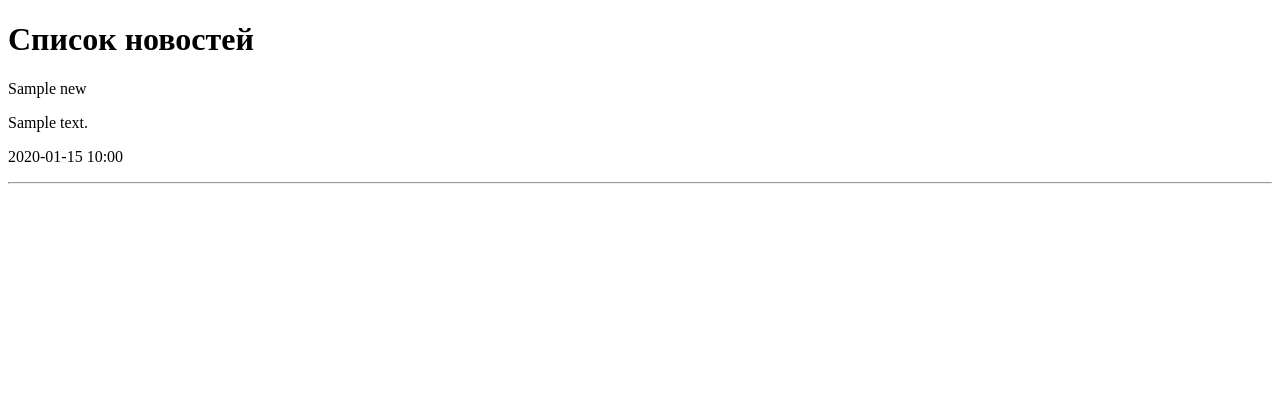
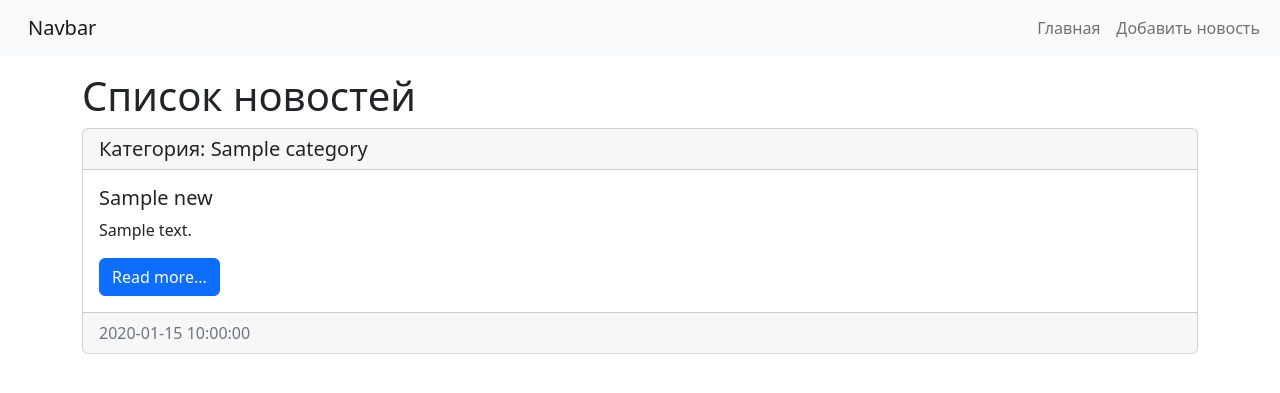
Before and after one commit to Leetroom/Python_Test_Website_Django, a Django app: page / in a window 1280 px wide. Shown: the top 393 px of the page. Run offline with Django 4.2, Linux system fonts and the light colour scheme; tables that the repository leaves empty hold one stand-in row (values such as "Sample post").

Commit message:
Add category. Add bootstrap template.

```diff
--- a/MyFirstProject/news/models.py
+++ b/MyFirstProject/news/models.py
@@ -8,6 +8,7 @@ class News(models.Model):
     updated_at = models.DateTimeField(auto_now=True, verbose_name='Дата обновления')
     photo = models.ImageField(upload_to='photos/%Y/%m/%d/', blank=True)
     is_published = models.BooleanField(default=True, verbose_name='Опубликовано')
+    category = models.ForeignKey('Category', on_delete=models.PROTECT, null=True, verbose_name='Категория')
 
     def __str__(self):
         return self.title
@@ -16,6 +17,17 @@ class News(models.Model):
         verbose_name = 'Новость'
         verbose_name_plural = 'Новости'
         ordering = ['-created_at']
+
+class Category(models.Model):
+    title = models.CharField(max_length=150, db_index=True, verbose_name='Наименование категории')
+
+    def __str__(self):
+        return self.title
+
+    class Meta:
+        verbose_name = 'Категория'
+        verbose_name_plural = 'Категории'
+        ordering = ['title']
 # id = int
 # title = varchar
 # content = text
--- a/MyFirstProject/news/templates/news/index.html
+++ b/MyFirstProject/news/templates/news/index.html
@@ -1,21 +1,55 @@
-<!DOCTYPE html>
+<!doctype html>
 <html lang="en">
-<head>
-    <meta charset="UTF-8">
+  <head>
+    <!-- Required meta tags -->
+    <meta charset="utf-8">
+    <meta name="viewport" content="width=device-width, initial-scale=1">
+
+    <!-- Bootstrap CSS -->
+    <link rel="stylesheet" href="https://cdn.jsdelivr.net/npm/bootstrap@5.2.2/dist/css/bootstrap.rtl.min.css" integrity="sha384-7mQhpDl5nRA5nY9lr8F1st2NbIly/8WqhjTp+0oFxEA/QUuvlbF6M1KXezGBh3Nb" crossorigin="anonymous">
+
     <title>{{ title }}</title>
-</head>
-<body>
+  </head>
+  <body>
+  <nav class="navbar navbar-expand-lg bg-light">
+    <div class="container-fluid">
+      <a class="navbar-brand" href="/">Navbar</a>
+      <button class="navbar-toggler" type="button" data-bs-toggle="collapse" data-bs-target="#navbarSupportedContent" aria-controls="navbarSupportedContent" aria-expanded="false" aria-label="Toggle navigation">
+        <span class="navbar-toggler-icon"></span>
+      </button>
+      <div class="collapse navbar-collapse" id="navbarSupportedContent">
+        <ul class="navbar-nav me-auto mb-2 mb-lg-0">
+          <li class="nav-item"><a class="nav-link" href="/">Главная</a></li>
+          <li class="nav-item"><a class="nav-link" href="/">Добавить новость</a></li>
+        </ul>
+      </div>
+    </div>
+  </nav>
+  <div class="container mt-3">
+    <h1>{{ title }}</h1>
+    <div class="row">
+        <div class="col-md-12">
+            {% for item in news %}
+            <div class="card mb-3">
+                <h5 class="card-header">Категория: {{ item.category.title }}</h5>
+                <div class="card-body">
+                    <h5 class="card-title">{{ item.title }}</h5>
+                    <p class="card-text">{{ item.content }}</p>
+                    <a href="#" class="btn btn-primary">Read more...</a>
+                </div>
+                <div class="card-footer text-muted">
+                    {{ item.created_at|date:"Y-m-d H:i:s" }}
+                </div>
+            </div>
+            {% endfor %}
+        </div>
+    </div>
+</div>
 
-<h1>{{ title }}</h1>
 
-{% for item in news %}
-    <div>
-        <p> {{ item.title }}</p>
-        <p> {{ item.content }}</p>
-        <p> {{ item.created_at|date:"Y-m-d H:i" }}</p>
-    </div>
-    <hr>
-{% endfor %}
+    <script src="https://cdn.jsdelivr.net/npm/bootstrap@5.2.2/dist/js/bootstrap.bundle.min.js" integrity="sha384-OERcA2EqjJCMA+/3y+gxIOqMEjwtxJY7qPCqsdltbNJuaOe923+mo//f6V8Qbsw3" crossorigin="anonymous"></script>
+    <script src="https://cdn.jsdelivr.net/npm/@popperjs/core@2.11.6/dist/umd/popper.min.js" integrity="sha384-oBqDVmMz9ATKxIep9tiCxS/Z9fNfEXiDAYTujMAeBAsjFuCZSmKbSSUnQlmh/jp3" crossorigin="anonymous"></script>
+    <script src="https://cdn.jsdelivr.net/npm/bootstrap@5.2.2/dist/js/bootstrap.min.js" integrity="sha384-IDwe1+LCz02ROU9k972gdyvl+AESN10+x7tBKgc9I5HFtuNz0wWnPclzo6p9vxnk" crossorigin="anonymous"></script>
 
-</body>
+  </body>
 </html>
```
Also changed, not shown: MyFirstProject/news/admin.py (+12 -2 lines).
